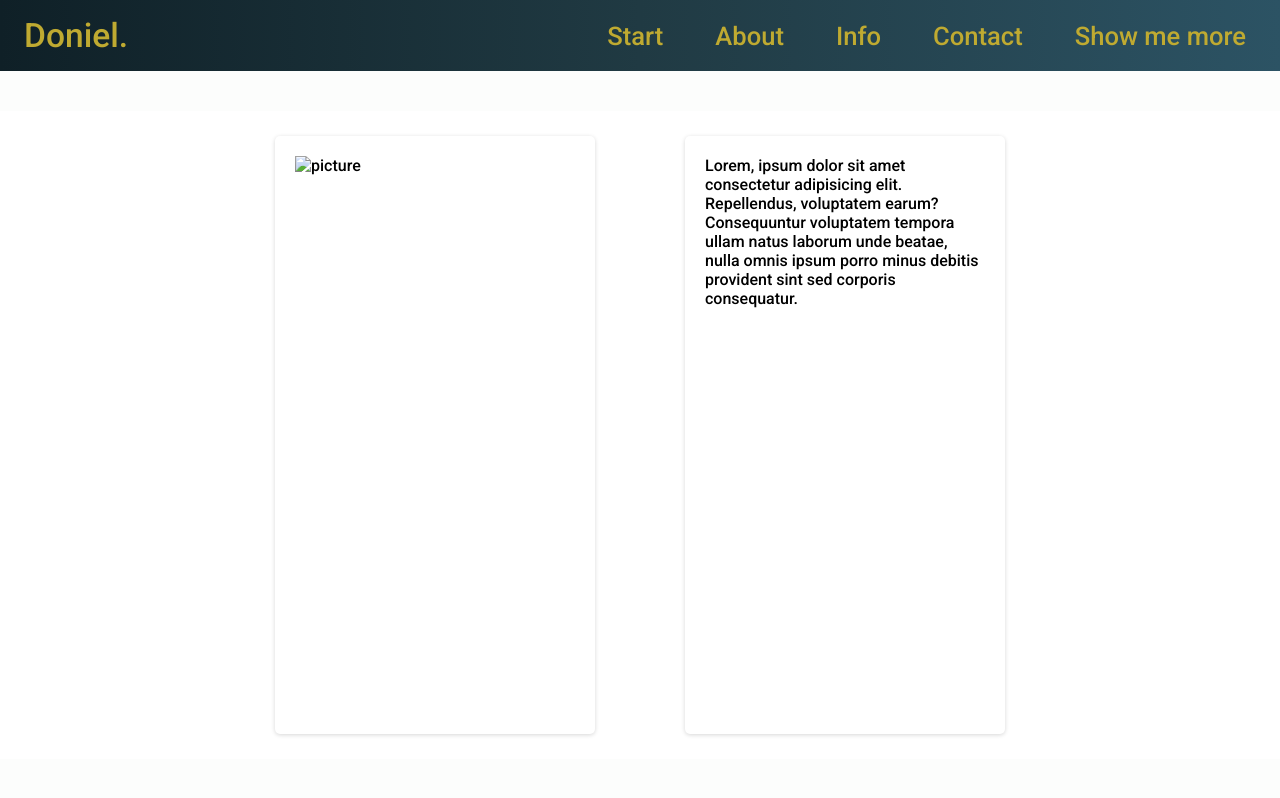
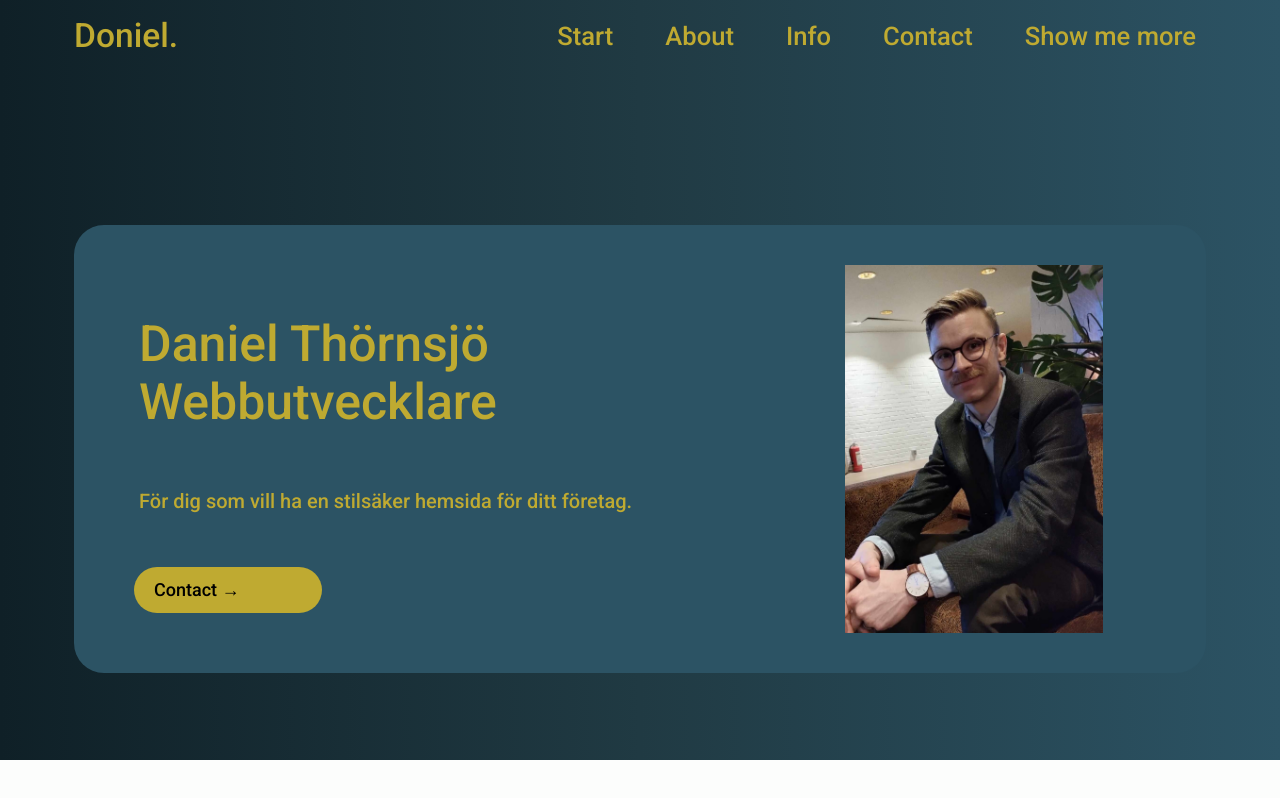
Before and after one commit to danielthornsjo/mobile-site, a plain HTML site: page index.html in a window 1280 px wide. Drawn offline with Linux system fonts and the light colour scheme.

Commit message:
new design

```diff
--- a/index.html
+++ b/index.html
@@ -10,6 +10,7 @@
 
 <body>
     <header class="header">
+        <div class="container">
             <nav class="navbar">
                 <a href="#" class="nav-logo">Doniel.</a>
                 <ul class="nav-menu">
@@ -38,21 +39,20 @@
                     <span class="bar"></span>
                 </div>
             </nav>
+
+            <div class="row">
+                <div class="col-2">
+                    <h1>Daniel Thörnsjö<br>
+                        Webbutvecklare</h1>
+                    <p>För dig som vill ha en stilsäker hemsida för ditt företag.</p>
+                    <a href class="btn">Contact →</a>
+                    <img src="img/1.jpeg" alt="">
+                </div>
+            </div>
+        </div>
     </header>
     <main>
-            <section class="card">
-                  <p class="card-info">
-                        <img src="pic.png" alt="picture">
-                  </p>
-                  <p class="card-info">
-                        Lorem, ipsum dolor sit amet consectetur adipisicing elit. Repellendus, voluptatem earum?
-                        Consequuntur voluptatem tempora ullam natus laborum unde beatae, nulla omnis ipsum porro minus
-                        debitis provident sint sed corporis consequatur.
-                  </p>
-            </section>
     </main>
-
-
 
     <script src="menu.js" type="text/javascript"></script>
 </body>
--- a/style.css
+++ b/style.css
@@ -39,7 +39,7 @@ a {
 }
 
 header .row {
-      margin-top: 350px;
+      margin-top: 130px;
 }
 
 .row {
@@ -50,32 +50,48 @@ header .row {
 }
 
 .col-2 {
-      flex-basis: 50%;
-      min-width: 300px;
-      color: #407287;
+      color: #bfaa31;
+      background-color: #2c5364;
+      border-radius: 30px;
+      margin: 24px;
+      padding: 40px;
+      display: grid;
+      width: 100%;
+      grid-template-areas: "h1 h1 img ." "p p img ." "button . img .";
 }
 
 .col-2 h1 {
       font-size: 50px;
-      line-height: 60px;
       margin: 25px;
       font-weight: 400;
+      grid-area: h1;
+      margin-top: 50px;
+}
+
+.col-2 img {
+      grid-area: img;
+      justify-self: end;
+      max-width: 258px;
 }
 
 p {
       display: block;
       margin: 25px;
+      font-size: 20px;
+      grid-area: p;
 }
 
 .btn {
       display: inline-block;
       background-color: #bfaa31;
       color: #000000;
-      padding: 8px 30px;
-      margin: 30px;
-      border-radius: 20px;
+      padding: 8px 20px;
+      margin: 20px;
+      border-radius: 30px;
       transition: background 0.5s;
       font-size: 18px;
+      grid-area: button;
+      align-content: center;
 }
 
 .btn:hover {
@@ -137,34 +153,6 @@ p {
       transition: color 0.5s;
 }
 
-
-main {
-      background-color: #ffff;
-}
-
-img {
-      width: 100%;
-
-}
-
-section {
-      display: flex;
-      gap: 40px;
-      margin: 40px;
-}
-
-.card {
-      height: calc(100vh - 152px);
-      justify-content: center;
-}
-
-.card-info {
-      box-shadow: rgba(0, 0, 0, 0.16) 0px 1px 4px;
-      border-radius: 5px;
-      padding: 20px;
-      width: 40vh;
-}
-
 /* Mobile View */
 @media only screen and (max-width: 950px) {
       .nav-menu {
```
Also changed, not shown: test.html (deleted, +0 -62 lines), img/1.jpeg (added). Lines whose indentation alone changed are shown as unchanged.
